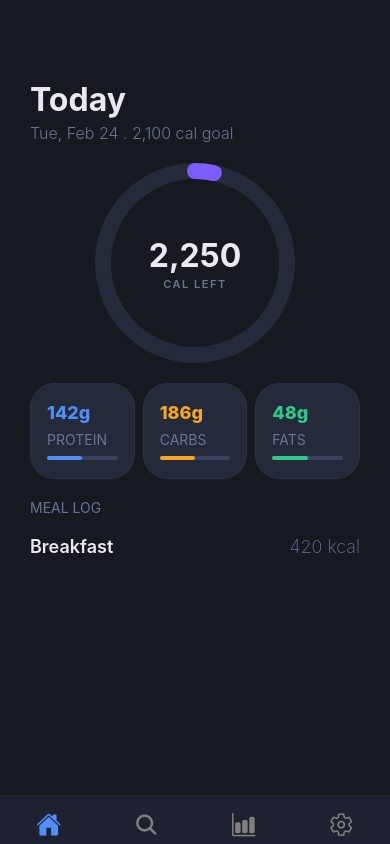
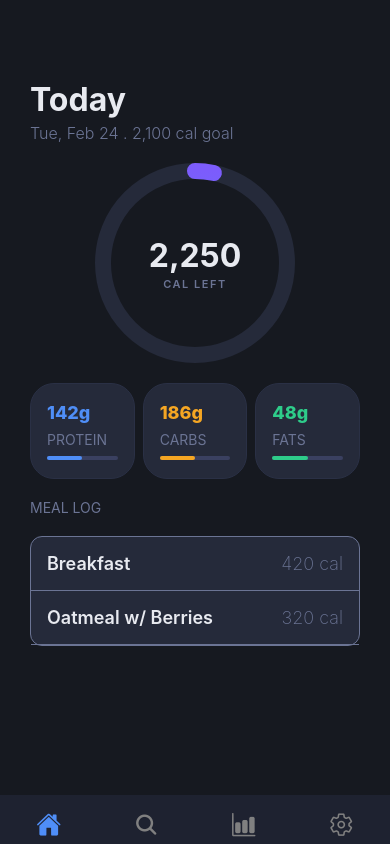
Before and after one commit to aquiton/caltrack, a React Native app: screen /Home in a window 390 px wide. Built offline with nearby package versions, Linux system fonts and the light colour scheme.

Commit message:
feat: working on the mapping of the items for each category

```diff
--- a/tabs/HomeScreen.tsx
+++ b/tabs/HomeScreen.tsx
@@ -49,10 +49,14 @@ export const HomeScreen = () => {
         <Text style={mealLogStyles.title}>MEAL LOG</Text>
       </View>
       <View>
-        <View>
-          <View style={mealLogStyles.breakFastContainer}>
-            <Text style={mealLogStyles.breakFastTitle}>Breakfast</Text>
-            <Text style={mealLogStyles.breakFastSubTitle}>420 kcal</Text>
+        <View style={mealLogStyles.container}>
+          <View style={mealLogStyles.mealContainer}>
+            <Text style={mealLogStyles.mealTitle}>Breakfast</Text>
+            <Text style={mealLogStyles.mealSubTitle}>420 cal</Text>
+          </View>
+          <View style={mealLogStyles.mealContainer}>
+            <Text style={mealLogStyles.mealTitle}>Oatmeal w/ Berries</Text>
+            <Text style={mealLogStyles.mealSubTitle}>320 cal</Text>
           </View>
         </View>
       </View>
@@ -151,16 +155,27 @@ const mealLogStyles = StyleSheet.create({
   title: {
     color: "#6b7494",
   },
-  breakFastContainer: {
+  container: {
+    backgroundColor: "#252a3a",
+    borderRadius: 12,
+    borderColor: "#6b7494",
+    borderWidth: 1,
+  },
+  mealContainer: {
     flexDirection: "row",
     justifyContent: "space-between",
+    alignContent: "center",
+    borderBottomWidth: 1 /* need to do inline borderBottomWidth 0 for the last index*/,
+    borderBottomColor: "#6b7494",
+    paddingHorizontal: 16,
+    paddingVertical: 16,
   },
-  breakFastTitle: {
+  mealTitle: {
     color: "#e8eaf0",
     fontSize: 18,
     fontWeight: 600,
   },
-  breakFastSubTitle: {
+  mealSubTitle: {
     color: "#6b7494",
     fontSize: 18,
     fontWeight: 200,
```
